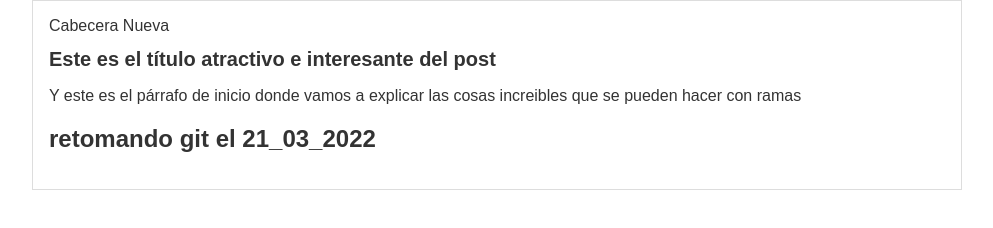
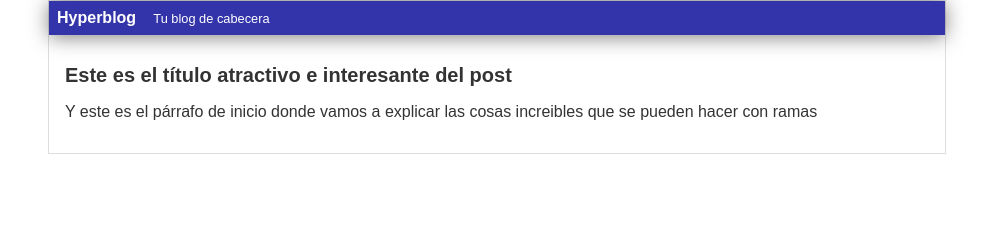
Before and after one commit to delphiluisf/practicas_git, a plain HTML site: page index.html in a window 1280 px wide. Shown: the whole page, without its empty margins (143-1136 px from the left). Drawn offline with Linux system fonts and the light colour scheme.

Commit message:
Finalizada la cabecera con diseño azul

```diff
--- a/css/estilos.css
+++ b/css/estilos.css
@@ -2,15 +2,33 @@ body
 {
     color: #333;
     text-align: center;
-    font-family: "Arial";
+    font-family: Arial;
     font-size: 16px;
     margin: 0;
     padding: 0;
 }
+
+#cabecera
+{
+    background: #33A;
+    box-shadow: 0px 2px 20px 0px rgba(0,0,0,0.5);
+    color: white;
+    font-weight: bold;
+    margin: 0;
+    padding: 0.5em;
+}
+
+#cabecera #tagline
+{
+    padding: 0 0 0 1em;
+    font-weight: normal;
+    font-size: 0.8em;
+}
+
 #container
 {
     width: 70%;
-    padding: 1em;
+    padding: 0;
     text-align: left;
     border: 1px solid #DDD;
     margin: 0 auto;
@@ -20,3 +38,7 @@ body
 {
     font-size: 20px;
 }
+#post
+{
+    padding: 1em;
+}
--- a/index.html
+++ b/index.html
@@ -10,13 +10,13 @@
 <body>
     <div id="container">
         <div id="cabecera">
-            Cabecera Nueva
+            Hyperblog
+            <span id="tagline">Tu blog de cabecera</span>
         </div>
         <div id="post">
             <h1>Este es el título atractivo e interesante del post</h1>
             <p>Y este es el párrafo de inicio donde vamos a explicar las cosas increibles que se pueden
                 hacer con ramas</p>
-            <h2>retomando git el 21_03_2022</h2>
         </div>
     </div>
 </body>
```
